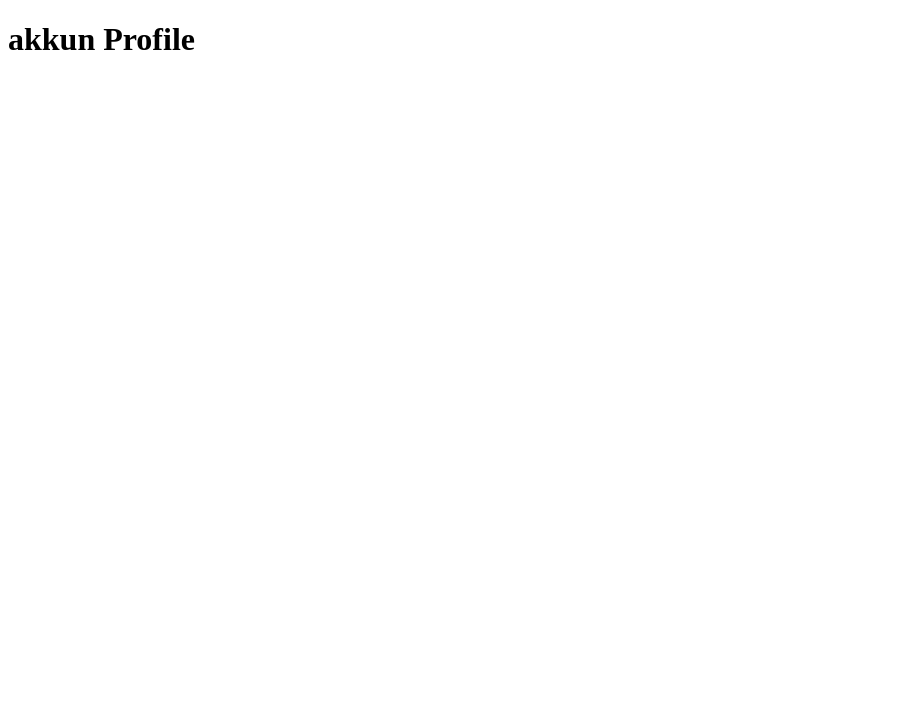
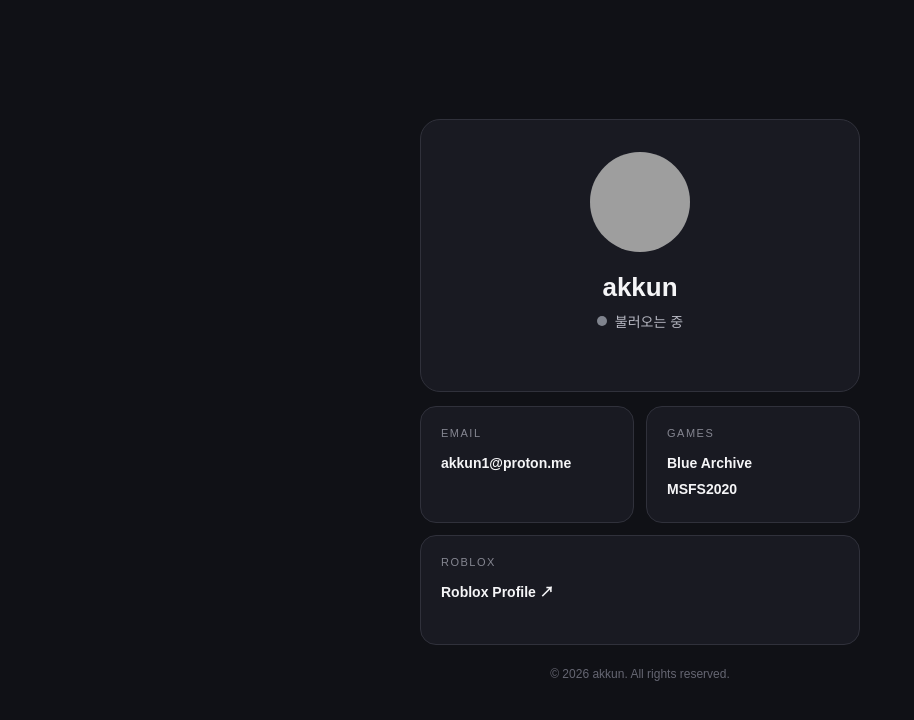
Before and after one commit to akkun0605/profile, a plain HTML site: page index.html in a window 1280 px wide. Shown: the whole page, without its empty margins (0-914 px from the left). Drawn offline with Linux system fonts and the light colour scheme; no server answers; grey boxes are pictures that could not be loaded.

Commit message:
Update index.html

```diff
--- a/index.html
+++ b/index.html
@@ -2,9 +2,235 @@
 <html lang="ko">
 <head>
   <meta charset="UTF-8">
-  <title>akkun Profile</title>
+  <meta name="viewport" content="width=device-width, initial-scale=1">
+  <meta name="theme-color" content="#101116">
+  <title>akkun | Profile</title>
+
+  <style>
+    * { box-sizing: border-box; }
+
+    body {
+      margin: 0;
+      min-height: 100vh;
+      display: flex;
+      justify-content: center;
+      align-items: center;
+      padding: 30px 16px;
+      background: #101116;
+      color: #f5f5f7;
+      font-family: Arial, sans-serif;
+    }
+
+    .profile {
+      width: 100%;
+      max-width: 440px;
+    }
+
+    .header {
+      text-align: center;
+      padding: 32px 20px;
+      background: #191a22;
+      border: 1px solid #30313b;
+      border-radius: 20px;
+    }
+
+    .avatar {
+      width: 100px;
+      height: 100px;
+      border-radius: 50%;
+      object-fit: cover;
+      background: #30313b;
+    }
+
+    h1 {
+      margin: 16px 0 8px;
+      font-size: 26px;
+    }
+
+    .status {
+      display: inline-flex;
+      align-items: center;
+      gap: 8px;
+      color: #b5b6c0;
+      font-size: 14px;
+    }
+
+    .dot {
+      width: 10px;
+      height: 10px;
+      border-radius: 50%;
+      background: #80848e;
+    }
+
+    .message {
+      margin-top: 12px;
+      color: #a5a6b0;
+      font-size: 13px;
+      min-height: 16px;
+    }
+
+    .cards {
+      display: grid;
+      grid-template-columns: 1fr 1fr;
+      gap: 12px;
+      margin-top: 14px;
+    }
+
+    .card {
+      min-height: 110px;
+      padding: 20px;
+      background: #191a22;
+      border: 1px solid #30313b;
+      border-radius: 16px;
+    }
+
+    .card:last-child {
+      grid-column: span 2;
+    }
+
+    .label {
+      color: #858691;
+      font-size: 11px;
+      letter-spacing: 1.5px;
+      margin-bottom: 12px;
+    }
+
+    .value {
+      font-size: 14px;
+      line-height: 1.8;
+      font-weight: 600;
+    }
+
+    a {
+      color: inherit;
+      text-decoration: none;
+    }
+
+    a:hover {
+      color: #9da5ff;
+    }
+
+    footer {
+      margin-top: 22px;
+      text-align: center;
+      color: #656672;
+      font-size: 12px;
+    }
+  </style>
 </head>
+
 <body>
-  <h1>akkun Profile</h1>
+  <main class="profile">
+
+    <section class="header">
+      <img
+        id="avatar"
+        class="avatar"
+        src="https://cdn.discordapp.com/embed/avatars/0.png"
+        alt="Profile picture"
+      >
+
+      <h1 id="name">akkun</h1>
+
+      <div class="status">
+        <span class="dot" id="statusDot"></span>
+        <span id="statusText">불러오는 중</span>
+      </div>
+
+      <div class="message" id="statusMessage"></div>
+    </section>
+
+    <section class="cards">
+
+      <div class="card">
+        <div class="label">EMAIL</div>
+        <div class="value">
+          <a href="mailto:akkun1@proton.me">
+            akkun1@proton.me
+          </a>
+        </div>
+      </div>
+
+      <div class="card">
+        <div class="label">GAMES</div>
+        <div class="value">
+          Blue Archive<br>
+          MSFS2020
+        </div>
+      </div>
+
+      <div class="card">
+        <div class="label">ROBLOX</div>
+        <div class="value">
+          <a
+            href="https://www.roblox.com/ko/users/3966349192/profile"
+            target="_blank"
+            rel="noopener noreferrer"
+          >
+            Roblox Profile ↗
+          </a>
+        </div>
+      </div>
+
+    </section>
+
+    <footer>© 2026 akkun. All rights reserved.</footer>
+
+  </main>
+
+  <script>
+    const API = "https://profile-api.leesan0905.workers.dev";
+
+    const statusInfo = {
+      online: { text: "온라인", color: "#23a55a" },
+      idle: { text: "자리 비움", color: "#f0b232" },
+      dnd: { text: "다른 용무 중", color: "#f23f43" },
+      offline: { text: "오프라인", color: "#80848e" }
+    };
+
+    async function loadProfile() {
+      try {
+        const response = await fetch(API + "/profile");
+        if (!response.ok) return;
+
+        const data = await response.json();
+
+        document.getElementById("name").textContent =
+          data.display_name || data.username || "akkun";
+
+        document.getElementById("avatar").src =
+          data.avatar_url;
+      } catch (error) {
+        console.error("Profile loading failed:", error);
+      }
+    }
+
+    async function loadStatus() {
+      try {
+        const response = await fetch(API + "/status");
+        if (!response.ok) return;
+
+        const data = await response.json();
+        const info = statusInfo[data.status] || statusInfo.offline;
+
+        document.getElementById("statusText").textContent =
+          info.text;
+
+        document.getElementById("statusDot").style.background =
+          info.color;
+
+        document.getElementById("statusMessage").textContent =
+          data.message || "";
+      } catch (error) {
+        console.error("Status loading failed:", error);
+      }
+    }
+
+    loadProfile();
+    loadStatus();
+
+    setInterval(loadStatus, 15000);
+    setInterval(loadProfile, 60000);
+  </script>
 </body>
 </html>
```
